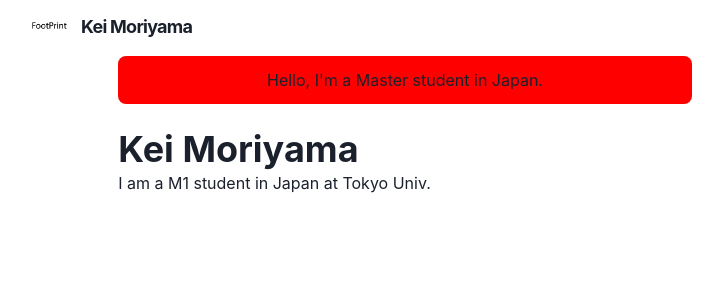
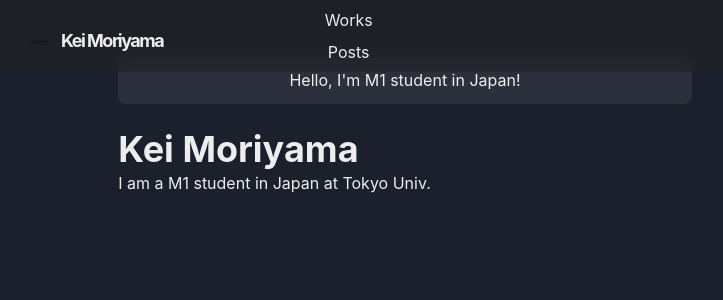
Before and after one commit to keimoriyama/portfolio, a Next.js app: page / in a window 1280 px wide. Shown: the top 300 px of the page, without its empty margins (235-958 px from the left). Built offline with nearby package versions, Linux system fonts and the light colour scheme.

Commit message:
add some script

```diff
--- a/components/logo.js
+++ b/components/logo.js
@@ -22,10 +22,10 @@
   return (
     <Link href="/">
       <LogoBox>
-        <Image src={footPrintImg} width={40} height={40} alt="logo" />
+        <Image src={footPrintImg} width={20} height={20} alt="logo" />
         <Text
           color={useColorModeValue('gray.800', 'whiteAlpha.900')}
-          contFamily="M PLUS Rounded 1c"
+          contfamily="M PLUS Rounded 1c"
           fontWeight="bold"
           ml={3}
         >
--- a/components/navbar.js
+++ b/components/navbar.js
@@ -19,7 +19,7 @@
 
 const LinkItem = ({ href, path, children }) => {
   const active = path === href
-  const inactiveColor = userColorModeValue('gray.200', 'whiteAlpha.900')
+  const inactiveColor = useColorModeValue('gray.200', 'whiteAlpha.900')
   return (
     <NextLink href={href}>
       <Link
@@ -54,10 +54,50 @@
         justify="space-between"
       >
         <Flex align="center" mr={5}>
-          <Heading as="h1" size="lg" letterSpacing={'tight'}>
+          <Heading as="h1" size="lg" letterSpacing={'tighter'}>
             <Logo />
           </Heading>
         </Flex>
+
+        <Stack
+          direcetion={{ base: 'column', md: 'row' }}
+          display={{ base: 'none', md: 'flex' }}
+          width={{ base: 'full', md: 'auto' }}
+          alignItems="center"
+          flexGrow={1}
+          mt={{ base: 4, nmd: 0 }}
+        >
+          <LinkItem href="/works" path={path}>
+            Works
+          </LinkItem>
+          <LinkItem href="/posts" path={path}>
+            Posts
+          </LinkItem>
+        </Stack>
+
+        <Box flex={1} align="right">
+          <Box ml={2} display={{ base: 'inline-block', md: 'none' }}>
+            <Menu>
+              <MenuButton
+                as={IconButton}
+                icon={<HamburgerIcon />}
+                variant="outline"
+                aria-label="Options"
+              />
+              <MenuList>
+                <NextLink href="/" passHref>
+                  <MenuItem as={Link}> About </MenuItem>
+                </NextLink>
+                <NextLink href="/works" passHref>
+                  <MenuItem as={Link}> Works</MenuItem>
+                </NextLink>
+                <NextLink href="/posts" passHref>
+                  <MenuItem as={Link}>Posts</MenuItem>
+                </NextLink>
+              </MenuList>
+            </Menu>
+          </Box>
+        </Box>
       </Container>
     </Box>
   )
--- /dev/null
+++ b/libs/theme.js
@@ -0,0 +1,55 @@
+import { extendTheme } from '@chakra-ui/react'
+import { mode } from '@chakra-ui/theme-tools'
+
+const styles = {
+  global: props => ({
+    body: {
+      bg: mode('#f0e7db', '#202023')(props)
+    }
+  })
+}
+
+const components = {
+  Heading: {
+    variants: {
+      'section-title': {
+        textDecoration: 'underline',
+        fontsize: 20,
+        textUnderlineOffset: 6,
+        textDecorationColor: '#525252',
+        textDecorationThickness: 4,
+        marginTop: 3,
+        marginBottom: 4
+      }
+    }
+  },
+  Link: {
+    baseStyle: props => ({
+      color: mode('#3d7aed', '#ff63c3')(props),
+      textUnderlineOffset: 3
+    })
+  }
+}
+
+const fonts = {
+  heading: "'M PLUS Rounded 1c'"
+}
+
+const colors = {
+  glassTeal: '#88ccca'
+}
+
+const config = {
+  initialColorMode: 'dark',
+  useSystemCoilorMode: true
+}
+
+const theme = extendTheme({
+  config,
+  styles,
+  components,
+  colors,
+  fonts
+})
+
+export default theme
--- a/next.config.js
+++ b/next.config.js
@@ -1,3 +1,4 @@
 module.exports = {
-  reactStrictMode: true
+  reactStrictMode: true,
+  swcMinify: true
 }
--- /dev/null
+++ b/pages/_document.js
@@ -0,0 +1,18 @@
+import { ColorModeScript } from '@chakra-ui/react'
+import NextDocument, { Html, Head, Main, NextScript } from 'next/document'
+import theme from '../libs/theme'
+
+export default class Document extends NextDocument {
+  render() {
+    return (
+      <Html lang="en">
+        <Head />
+        <body>
+          <ColorModeScript initialColorMode={'dark'} />
+          <Main />
+          <NextScript />
+        </body>
+      </Html>
+    )
+  }
+}
--- a/pages/index.js
+++ b/pages/index.js
@@ -1,9 +1,16 @@
-import { Container, Box, Heading } from '@chakra-ui/react'
+import { Container, Box, Heading, useColorModeValue } from '@chakra-ui/react'
 const Page = () => {
   return (
     <Container>
-      <Box borderRadius="lg" bg="red" p={3} mb={6} align="center">
-        Hello, I&apos;m a Master student in Japan.
+      <Box
+        borderRadius="lg"
+        mb={6}
+        p={3}
+        textAlign="center"
+        bg={useColorModeValue('whiteAlpha.500', 'whiteAlpha.200')}
+        css={{ backdropFilter: 'blur(10px)' }}
+      >
+        Hello, I&apos;m M1 student in Japan!
       </Box>
       <Box display={{ md: 'flex' }}>
         <Box flexGrow={1}>
```
